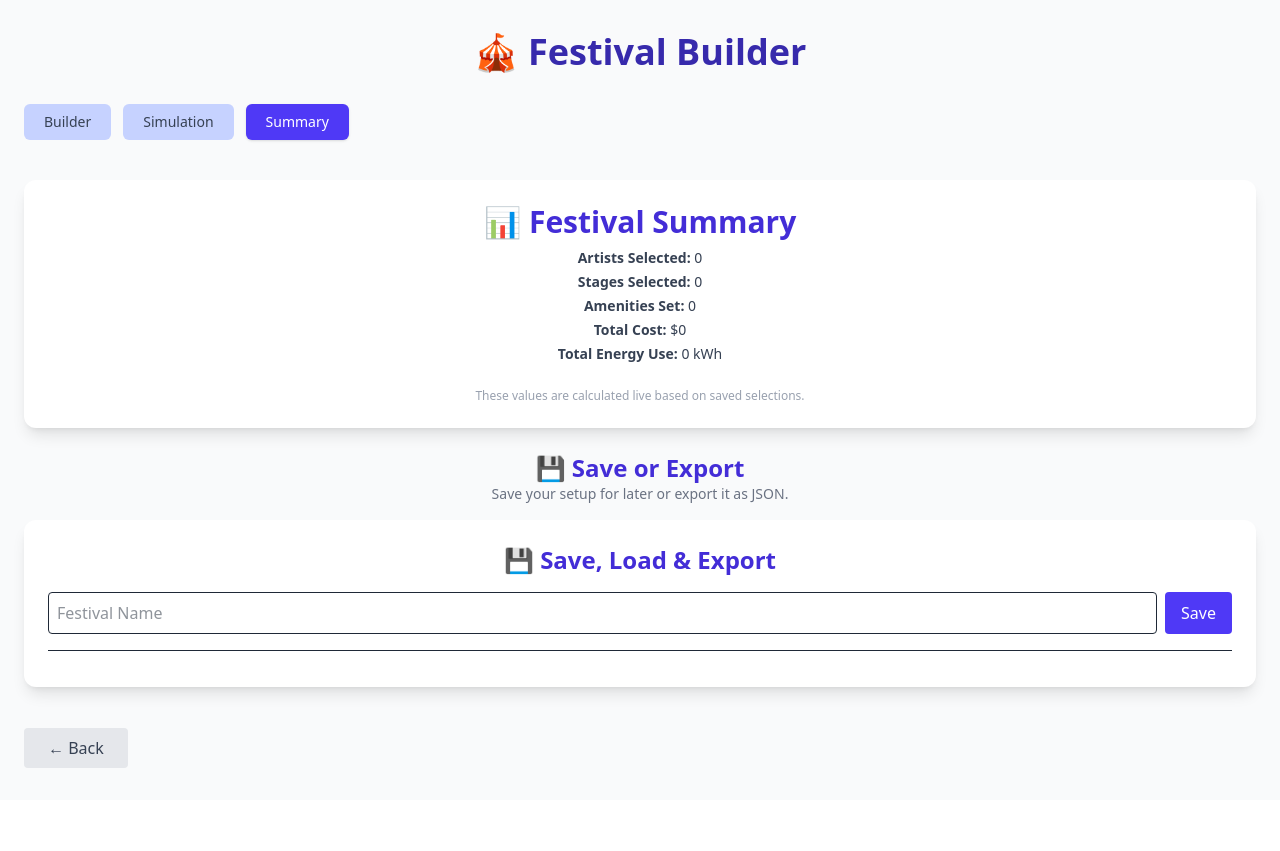
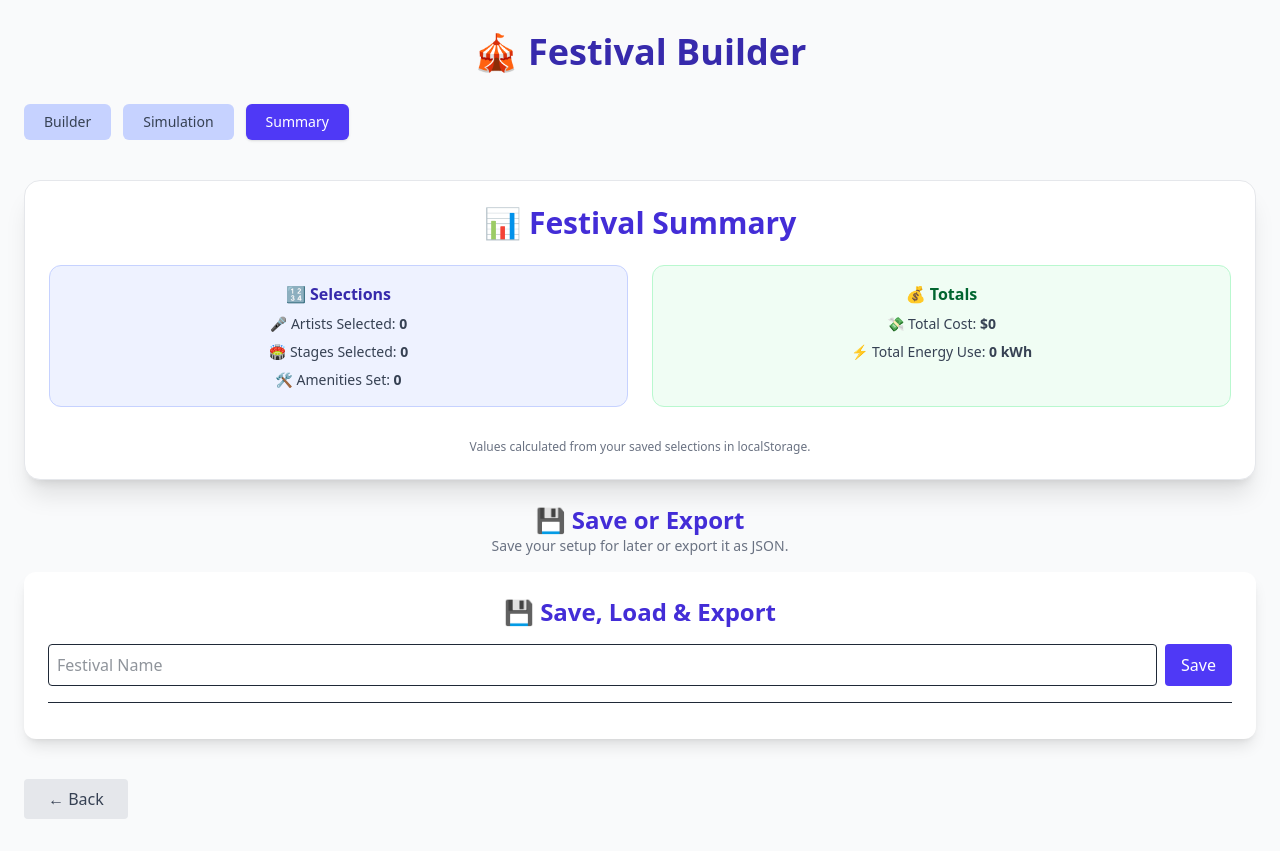
Before and after one commit to Leorev01/Festival-Simulator, a React (Vite) app: page /builder in a window 1280 px wide. Both pictures are taken after a click on the button "Summary". Before the commit the page ends 800 px from the top, so only its background shows below. Built offline with nearby package versions, Linux system fonts and the light colour scheme.

Commit message:
Adds delete handler to festivalsaver and ugrades summary panel

```diff
--- a/src/features/festival/FestivalSaver.tsx
+++ b/src/features/festival/FestivalSaver.tsx
@@ -13,6 +13,12 @@ export default function FestivalSaver() {
       setName('');
     }
   };
+
+  const handleDelete = (index: number) => {
+  const updated = saved.filter((_: any, i: number) => i !== index);
+  setSaved(updated);
+  localStorage.setItem('saved-festivals', JSON.stringify(updated));
+};
 
   const exportToFile = (festival: any) => {
     const dataStr = "data:text/json;charset=utf-8," + encodeURIComponent(JSON.stringify(festival, null, 2));
@@ -57,6 +63,7 @@ export default function FestivalSaver() {
             <div className="flex gap-3 text-xs">
               <button className="text-blue-600 hover:underline" onClick={() => exportToFile(f)}>Export</button>
               <button className="text-green-600 hover:underline" onClick={() => loadFestival(f)}>Load</button>
+              <button className="text-red-600 hover:underline" onClick={() => handleDelete(i)}>Delete</button>
             </div>
           </li>
         ))}
--- a/src/features/festival/SummaryPanel.tsx
+++ b/src/features/festival/SummaryPanel.tsx
@@ -24,16 +24,27 @@ export default function SummaryPanel() {
   const totalEnergy = artistEnergy + stageEnergy + amenityEnergy;
 
   return (
-    <div className="bg-white p-6 rounded-xl shadow-lg space-y-4">
-      <h2 className="text-3xl font-bold text-indigo-700 mb-2">📊 Festival Summary</h2>
-      <div className="space-y-1 text-sm text-gray-700">
-        <p><strong>Artists Selected:</strong> {artists.length}</p>
-        <p><strong>Stages Selected:</strong> {stages.length}</p>
-        <p><strong>Amenities Set:</strong> {Object.keys(amenities).length}</p>
-        <p><strong>Total Cost:</strong> ${totalCost.toLocaleString()}</p>
-        <p><strong>Total Energy Use:</strong> {totalEnergy} kWh</p>
+    <div className="bg-white p-6 rounded-2xl shadow-xl space-y-6 border border-gray-200">
+      <h2 className="text-3xl font-extrabold text-indigo-700">📊 Festival Summary</h2>
+
+      <div className="grid md:grid-cols-2 gap-6">
+        {/* Counts */}
+        <div className="bg-indigo-50 border border-indigo-200 p-4 rounded-xl space-y-2">
+          <h3 className="text-md font-semibold text-indigo-800">🔢 Selections</h3>
+          <p className="text-sm text-gray-700">🎤 Artists Selected: <strong>{artists.length}</strong></p>
+          <p className="text-sm text-gray-700">🏟️ Stages Selected: <strong>{stages.length}</strong></p>
+          <p className="text-sm text-gray-700">🛠️ Amenities Set: <strong>{Object.values(amenities).reduce((a, b) => a + b, 0)}</strong></p>
+        </div>
+
+        {/* Totals */}
+        <div className="bg-green-50 border border-green-200 p-4 rounded-xl space-y-2">
+          <h3 className="text-md font-semibold text-green-800">💰 Totals</h3>
+          <p className="text-sm text-gray-700">💸 Total Cost: <strong>${totalCost.toLocaleString()}</strong></p>
+          <p className="text-sm text-gray-700">⚡ Total Energy Use: <strong>{totalEnergy} kWh</strong></p>
+        </div>
       </div>
-      <p className="text-xs text-gray-400 pt-2">These values are calculated live based on saved selections.</p>
+
+      <p className="text-xs text-gray-500 text-center pt-2">Values calculated from your saved selections in localStorage.</p>
     </div>
   );
 }
```
